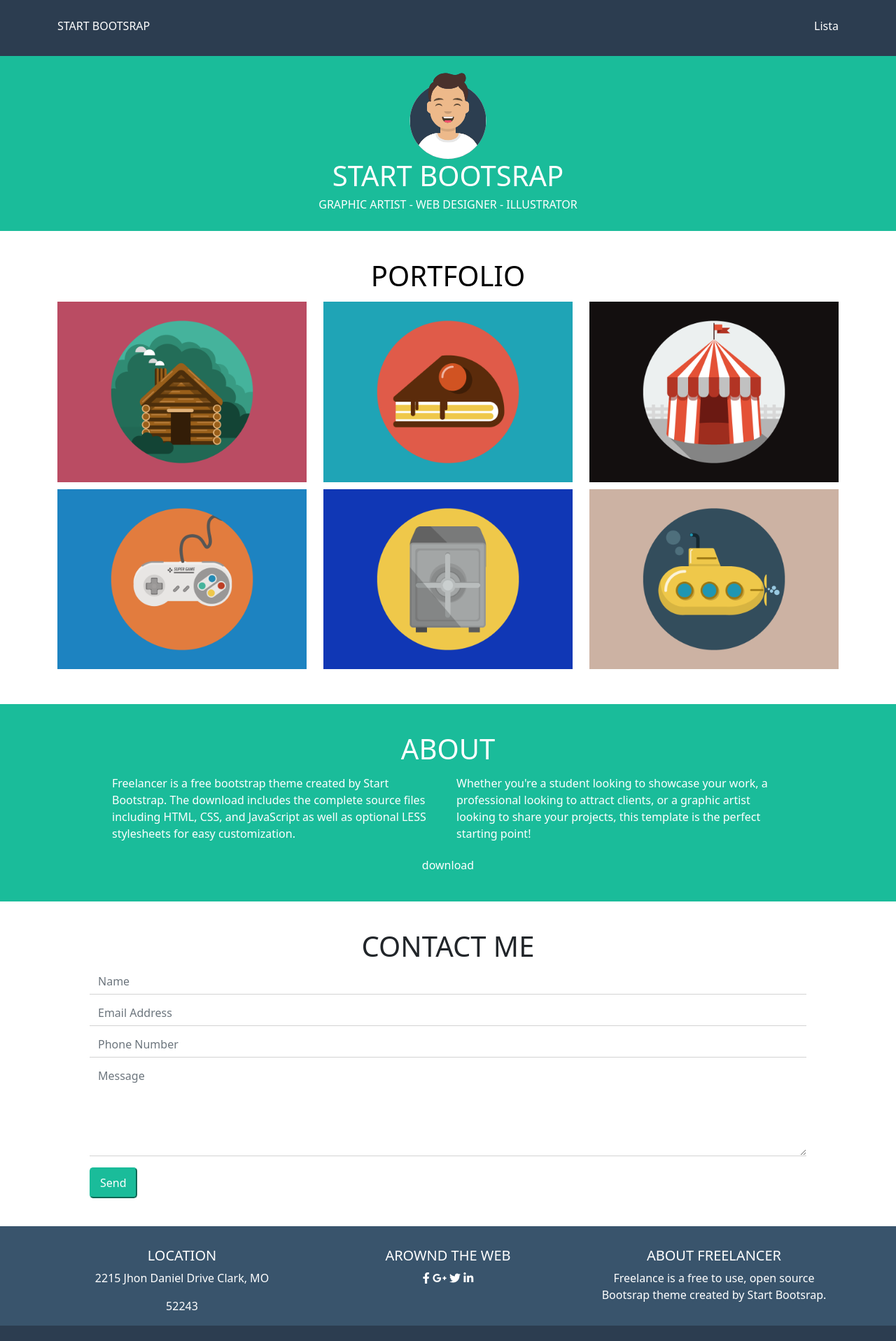
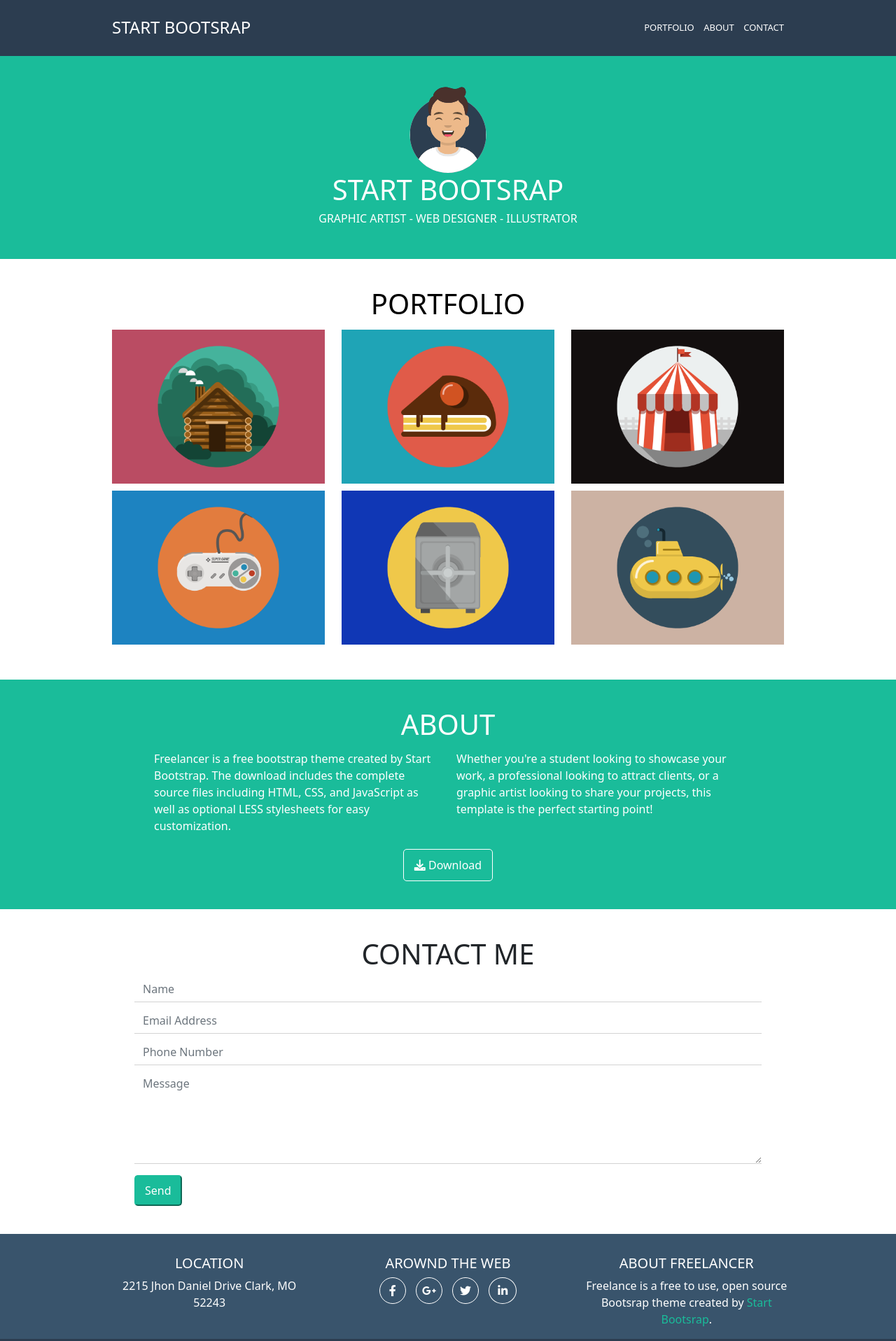
Before and after one commit to mdeias/html-css-bootstrap-freelancer, a plain HTML site: page index.html in a window 1280 px wide. Shown: the top 1916 px of the page at 70% size. Drawn offline with nearby package versions, Linux system fonts and the light colour scheme.

Commit message:
hover bottoni e container

```diff
--- a/css/style.css
+++ b/css/style.css
@@ -6,15 +6,42 @@ header{
 }
 
 .mt-container{
-    width: 80%;
+    width: 70%;
     margin: 0 auto;
 }
+
+.p-container{
+    width: 75%;
+    margin: 0 auto;
+}
+
+.f-container{
+    width: 78%;
+    margin: 0 auto;
+}
+
+ul{
+    margin-top: 5px;
+    list-style: none;
+    font-size: 13px;
+}
+
+ul li{
+    display: inline-block;
+    margin-left: 10px;
+    cursor: pointer;
+}
+
+li:hover{
+    color: #1ABC9A;
+}
+
 
 .mt-jumbotrone{
     background-color: #1ABC9A;
     text-align: center;
     color: white;
-    padding: 20px;
+    padding: 40px;
 }
 
 .mt-jumbotrone img{
@@ -33,6 +60,7 @@ header{
 
 .box-img img{
     width: 100%;
+    cursor: pointer;
 }
 
 .box-btn{
@@ -50,6 +78,19 @@ header{
 .box-paragrafi{
     margin-top: 5px;
     margin-bottom: 5px;
+}
+
+.download{
+    padding: 10px 15px;
+    background-color: #1ABC9A;
+    border: 1px solid white;
+    color: white;
+    border-radius: 5px;
+}
+
+.download:hover{
+    background-color: lightgray;
+    color: black;
 }
 
 .contact, .about, .portfolio, footer{
@@ -73,10 +114,25 @@ header{
     border-radius: 5px;
 }
 
+.custom-btn:hover{
+    background-color: lightgray;
+    color: black;
+    border: 1px solid lightgrey;
+}
+
 .box-copy{
-    padding-top: 25px;
+    font-size: 10px;
+    padding-top: 32px;
     text-align: center;
     color: white;
+}
+
+.margin-b{
+    margin-bottom: 0px;
+}
+
+span{
+    color: #1ABC9A;
 }
 
 .top-footer{
@@ -90,3 +146,25 @@ header{
     height: 80px;
     background-color: #2C3D50;
 }
+
+footer .top-footer .box-footer i{
+    border: 1px solid white;
+    border-radius: 50%;
+    margin: 0px 5px;
+}
+
+.fa-facebook-f{
+    padding: 10px 13px;
+}
+
+.fa-google-plus-g{
+    padding: 10px 8px;
+}
+
+.fa-twitter{
+    padding: 10px 10px;
+}
+
+.fa-linkedin-in{
+    padding: 10px 12px;
+}
--- a/index.html
+++ b/index.html
@@ -19,14 +19,21 @@
 
         <header>
 
-            <div class="container">
-
+            <div class="p-container">
 
                 <div class="row">
 
-                    <div class=" col">START BOOTSRAP</div>
+                    <div class="col">
+                        <h4>START BOOTSRAP</h4>
+                    </div>
 
-                    <div class="d-none d-md-block d-lg-block col text-end">Lista</div>
+                    <div class="d-none d-md-block d-lg-block col text-end">
+                        <ul>
+                            <li>PORTFOLIO</li>
+                            <li>ABOUT</li>
+                            <li>CONTACT</li>
+                        </ul>
+                    </div>
 
                     <div class="col d-md-none d-lg-none text-end">
                         <i class="fas fa-bars"></i>
@@ -57,7 +64,7 @@
 
             <section class="portfolio">
 
-                <div class="container">
+                <div class="p-container">
 
 
                     <div class="row">
@@ -132,11 +139,15 @@
 
                 </div>
 
-               <div class="row">
 
-                  <div class="box-btn col">download</div>
 
-               </div>
+                  <div class="box-btn">
+                      <button class="download">
+                          <i class="fas fa-download"></i> Download
+                        </button>
+                  </div>
+
+
 
             </section>
 
@@ -151,19 +162,19 @@
 
                     <div class="mb-2">
 
-                        <input type="email" class="form-control form-custom" id="exampleFormControlInput1" placeholder="Name">
+                        <input type="email" class="form-control form-custom" placeholder="Name">
                     </div>
                     <div class="mb-2">
 
-                        <input type="email" class="form-control form-custom" id="exampleFormControlInput1" placeholder="Email Address">
+                        <input type="email" class="form-control form-custom" placeholder="Email Address">
                     </div>
                     <div class="mb-2">
 
-                        <input type="email" class="form-control form-custom" id="exampleFormControlInput1" placeholder="Phone Number">
+                        <input type="email" class="form-control form-custom" placeholder="Phone Number">
                     </div>
                     <div class="mb-3">
 
-                        <textarea class="form-control form-custom" id="exampleFormControlTextarea1" placeholder="Message" rows="5"></textarea>
+                        <textarea class="form-control form-custom"  placeholder="Message" rows="5"></textarea>
                     </div>
 
                     <button class="btn-primary custom-btn">Send</button>
@@ -178,13 +189,13 @@
         <footer>
             <section class="top-footer">
 
-                <div class="container">
+                <div class="f-container">
 
 
                     <div class="row">
                         <div class="box-footer col col-md-4">
                             <h5>LOCATION</h5>
-                            <p>2215 Jhon Daniel Drive Clark, MO</p>
+                            <p class="margin-b">2215 Jhon Daniel Drive Clark, MO</p>
                             <p>52243</p>
                         </div>
 
```
